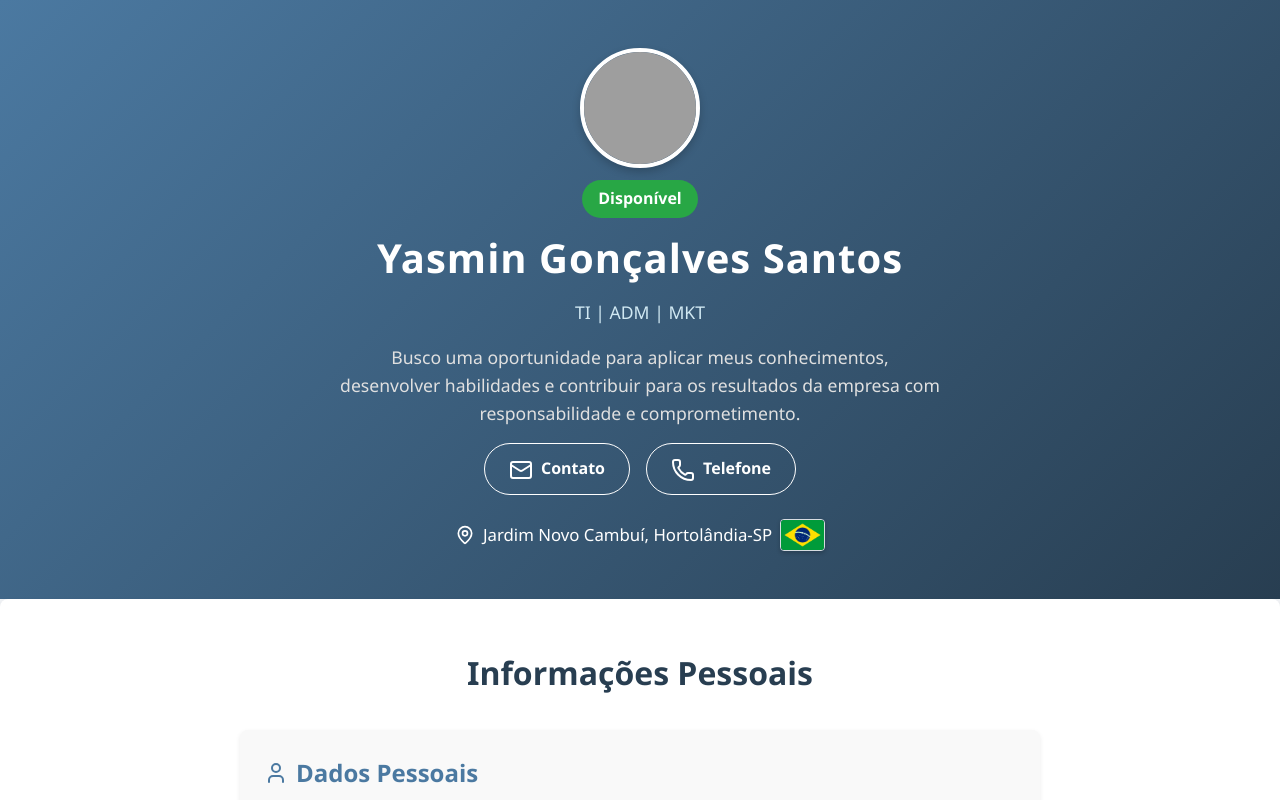
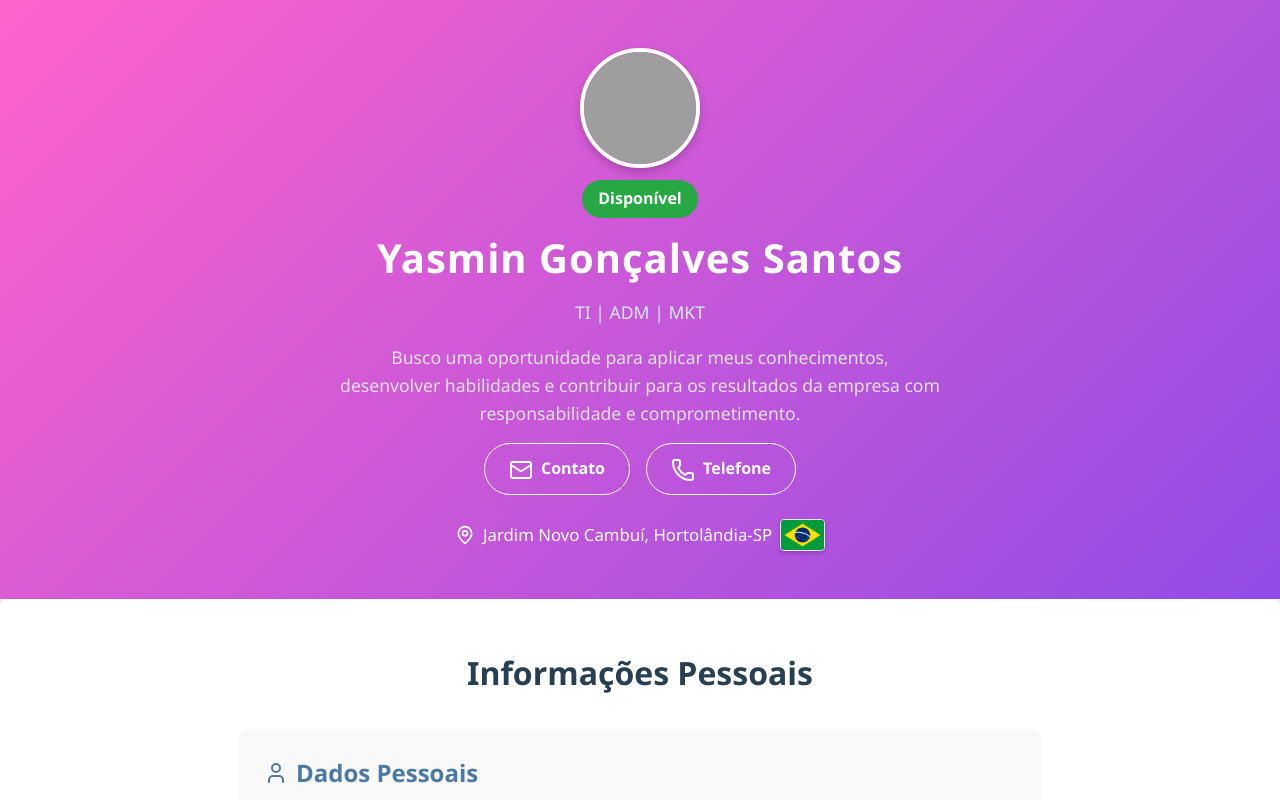
Before and after one commit to YasminnG135/MeuPortfolio, a React (Vite) app: page / in a window 1280 px wide. Shown: the top 800 px of the page. Built offline with nearby package versions, Linux system fonts and the light colour scheme; grey boxes are pictures that could not be loaded.

Commit message:
Trabalho

```diff
--- a/src/App.css
+++ b/src/App.css
@@ -1,6 +1,6 @@
 /* App.css - Estilos globais para o portfólio */
 :root {
-  --primary: #2a2e35;
+  --primary: #352a32;
   --secondary: #e94560;
   --background: #f5f6fa;
   --text: #181818;
--- a/src/styles/About.module.css
+++ b/src/styles/About.module.css
@@ -1,5 +1,5 @@
 .about {
-  background: #fff;
+  background: #ffffff;
   padding: 3rem 1rem;
   box-shadow: 0 2px 4px rgba(0, 0, 0, 0.1);
   margin-bottom: 2rem;
--- a/src/styles/Hero.module.css
+++ b/src/styles/Hero.module.css
@@ -1,5 +1,5 @@
 .hero {
-  background: linear-gradient(135deg, #4b79a1, #283e51);
+  background: linear-gradient(135deg, #ff63cb, #914ce6);
   color: #fff;
   padding: 3rem 1rem;
   text-align: center;
```
